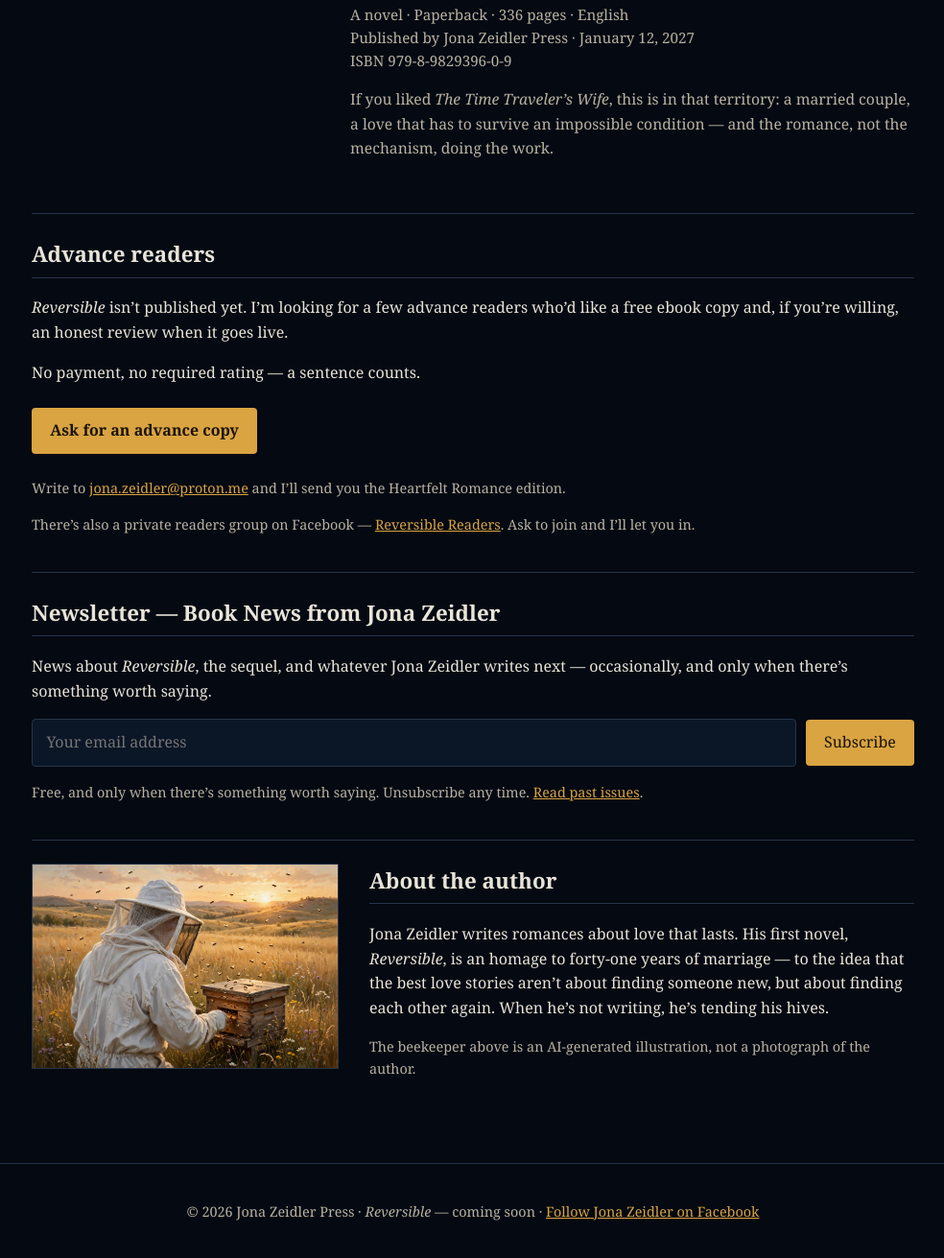
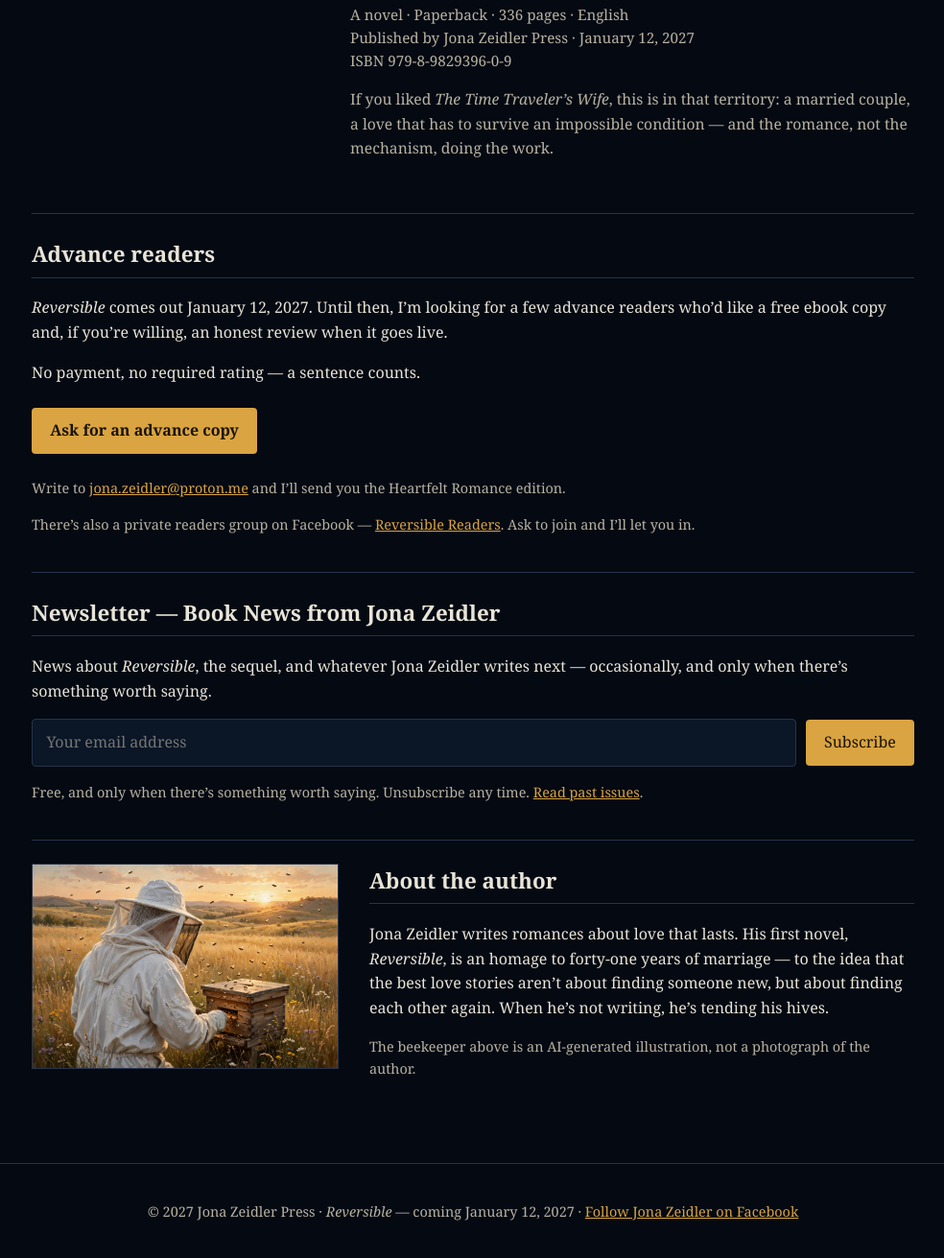
Before and after one commit to Scott78634/jona-zeidler, a plain HTML site: page index.html in a window 1280 px wide. Shown: the part 735-2046 px from the top of the page at 96% size, without its empty margins (147-1131 px from the left). Drawn offline with Linux system fonts and the light colour scheme.

Commit message:
Tidy coming-soon wording now that pre-orders are open

```diff
--- a/index.html
+++ b/index.html
@@ -4,11 +4,11 @@
 <meta charset="utf-8">
 <meta name="viewport" content="width=device-width, initial-scale=1">
 <title>Jona Zeidler — Reversible</title>
-<meta name="description" content="Reversible, by Jona Zeidler. Seven days. Two bodies. One accident they can't undo. A romance about a 41-year marriage, coming soon.">
+<meta name="description" content="Reversible, by Jona Zeidler. Seven days. Two bodies. One accident they can't undo. A romance about a 41-year marriage. Coming January 12, 2027. Kindle pre-orders are open.">
 <meta property="og:type" content="website">
 <meta property="og:url" content="https://jonazeidler.com/">
 <meta property="og:title" content="Reversible, by Jona Zeidler">
-<meta property="og:description" content="Seven days. Two bodies. One accident they can't undo. A romance about a 41-year marriage, coming soon.">
+<meta property="og:description" content="Seven days. Two bodies. One accident they can't undo. A romance about a 41-year marriage. Coming January 12, 2027. Kindle pre-orders are open.">
 <meta property="og:image" content="https://jonazeidler.com/cover.jpg">
 <meta name="twitter:card" content="summary">
 <link rel="stylesheet" href="styles.css">
@@ -39,7 +39,7 @@
 
   <section class="readers">
     <h2>Advance readers</h2>
-    <p><em>Reversible</em> isn&rsquo;t published yet. I&rsquo;m looking for a few advance readers who&rsquo;d like a free ebook copy and, if you&rsquo;re willing, an honest review when it goes live.</p>
+    <p><em>Reversible</em> comes out January 12, 2027. Until then, I&rsquo;m looking for a few advance readers who&rsquo;d like a free ebook copy and, if you&rsquo;re willing, an honest review when it goes live.</p>
     <p>No payment, no required rating &mdash; a sentence counts.</p>
     <p><a class="button" href="mailto:jona.zeidler@proton.me?subject=Reversible%20%E2%80%94%20advance%20copy">Ask for an advance copy</a></p>
     <p class="small">Write to <a href="mailto:jona.zeidler@proton.me">jona.zeidler@proton.me</a> and I&rsquo;ll send you the Heartfelt Romance edition.</p>
@@ -67,7 +67,7 @@
 </main>
 
 <footer>
-  <p>&copy; 2026 Jona Zeidler Press &middot; <em>Reversible</em> &mdash; coming soon &middot; <a href="https://facebook.com/JonaZeidler/">Follow Jona Zeidler on Facebook</a></p>
+  <p>&copy; 2027 Jona Zeidler Press &middot; <em>Reversible</em> &mdash; coming January 12, 2027 &middot; <a href="https://facebook.com/JonaZeidler/">Follow Jona Zeidler on Facebook</a></p>
 </footer>
 </body>
 </html>
```
